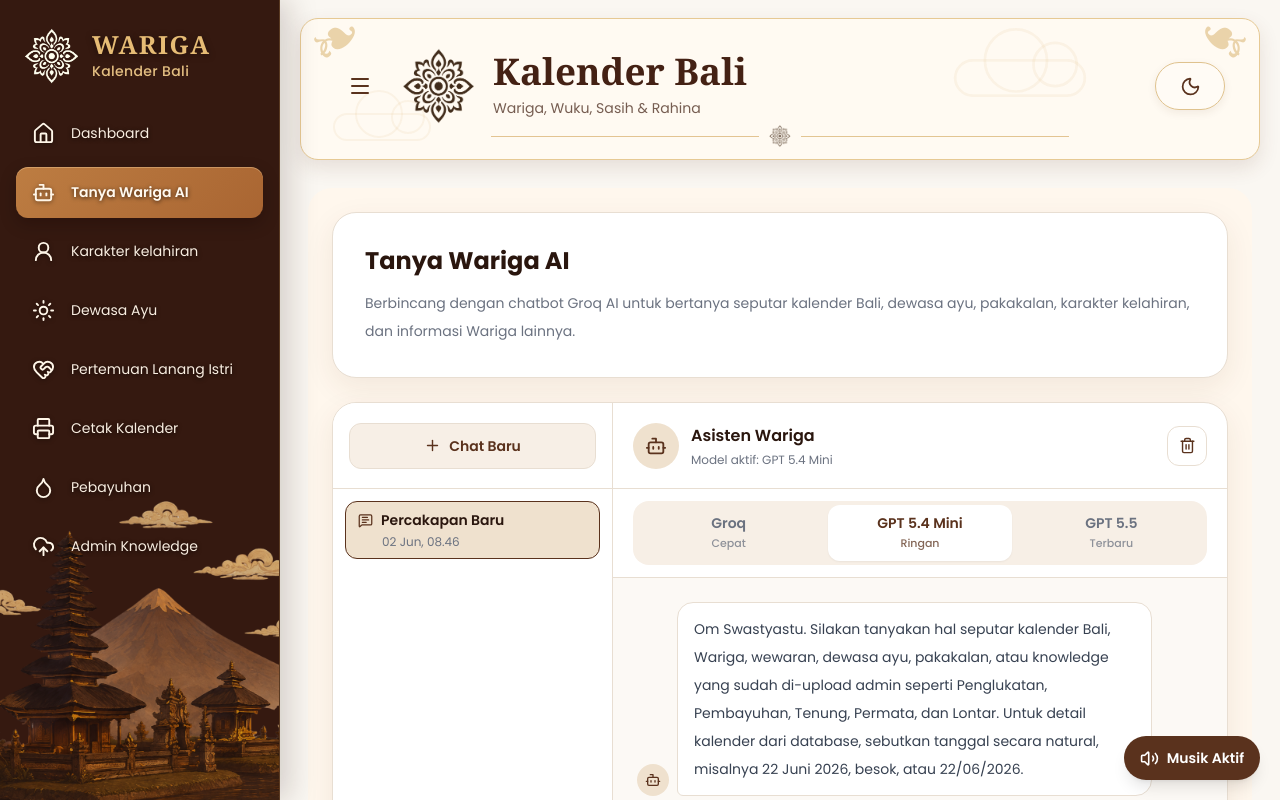
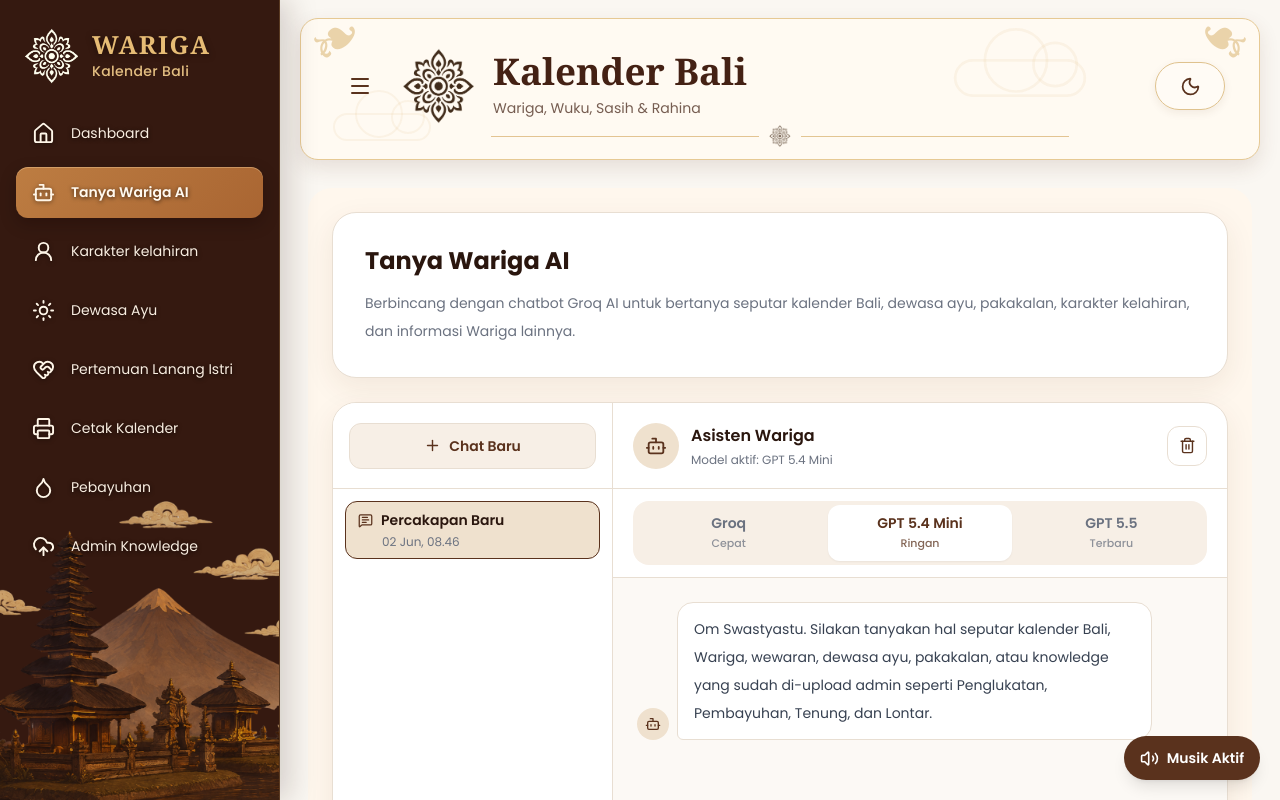
Before and after one commit to Adittt11/kalender_wariga, a React (Vite) app in the folder frontend/: page /tanya-wariga-ai in a window 1280 px wide. Shown: the top 800 px of the page. Built offline with nearby package versions, Linux system fonts and the light colour scheme; no server answers.

Commit message:
feat: implement ChatWariga component with multi-conversation management and AI integration

```diff
--- a/frontend/src/components/ChatWariga.jsx
+++ b/frontend/src/components/ChatWariga.jsx
@@ -8,7 +8,7 @@ const initialMessages = [
   {
     role: "assistant",
     content:
-      "Om Swastyastu. Silakan tanyakan hal seputar kalender Bali, Wariga, wewaran, dewasa ayu, pakakalan, atau knowledge yang sudah di-upload admin seperti Penglukatan, Pembayuhan, Tenung, Permata, dan Lontar. Untuk detail kalender dari database, sebutkan tanggal secara natural, misalnya 22 Juni 2026, besok, atau 22/06/2026.",
+      "Om Swastyastu. Silakan tanyakan hal seputar kalender Bali, Wariga, wewaran, dewasa ayu, pakakalan, atau knowledge yang sudah di-upload admin seperti Penglukatan, Pembayuhan, Tenung, dan Lontar.",
   },
 ];
 
```
